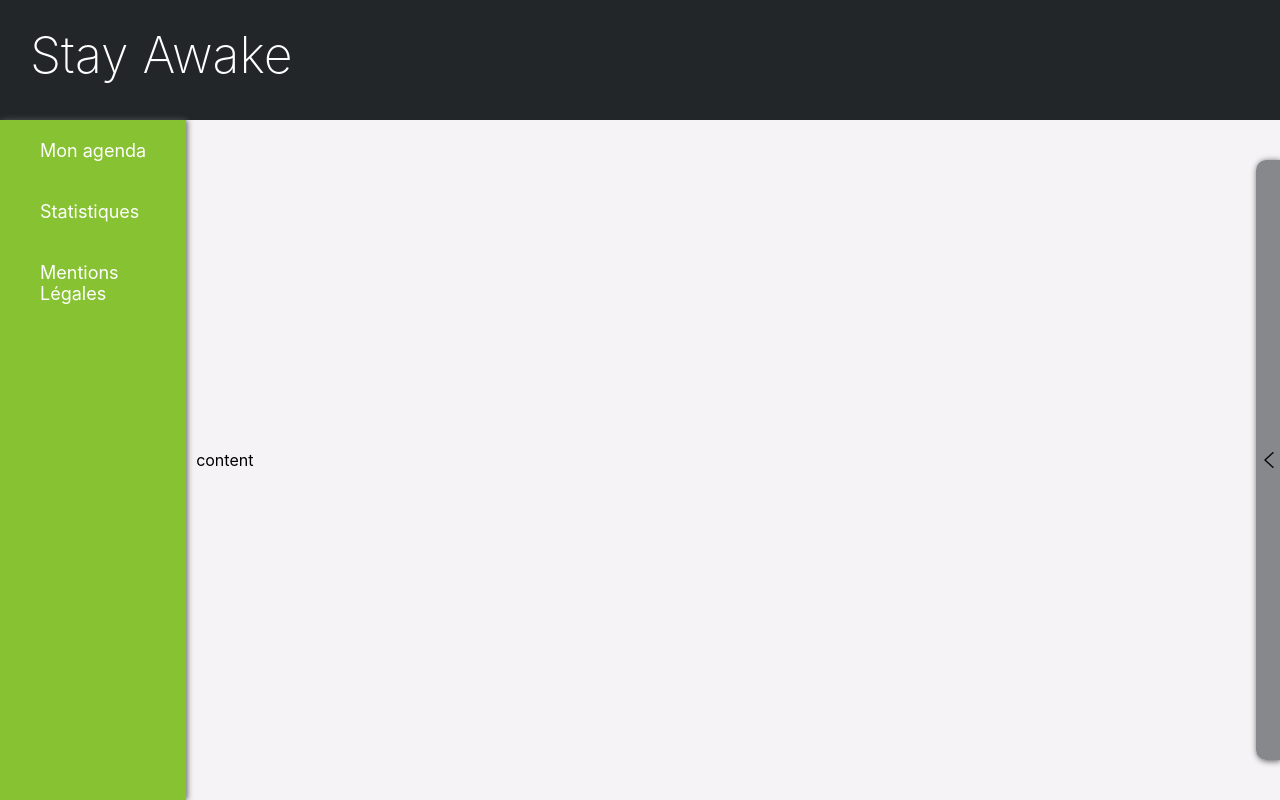
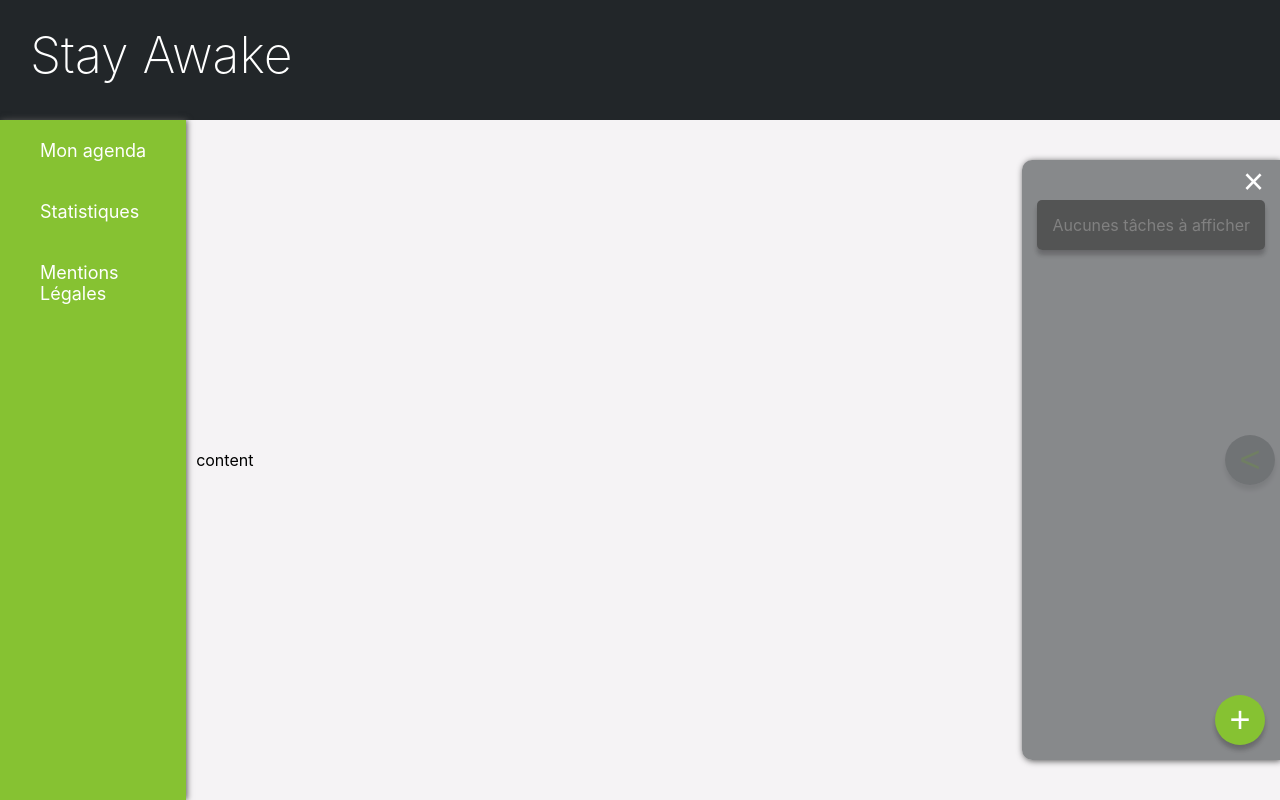
Before and after one commit to Lolo0611/projet_stay_awake, a React (Create React App) app in the folder stay_awake/: page / in a window 1280 px wide. Built offline with nearby package versions, Linux system fonts and the light colour scheme.

Commit message:
Add thomas task panel

```diff
--- a/stay_awake/src/App.css
+++ b/stay_awake/src/App.css
@@ -1,6 +1,56 @@
-.App {
+/*.App{
   background-color: rgb(37, 37, 37);
   min-height: 100%;
   min-width: 100%;
   margin: 0;
+}*/
+
+.App{
+  height: 100vh;
 }
+
+.App-header{
+  background-color: #222629;
+  height: 15vh;
+
+}
+
+.header-logo{
+  padding-top: 10px ;
+  width: 100px;
+  height: 100px;
+}
+
+.NavBar{
+    background-color: #86c232;
+    height: 85vh;
+    justify-content: start;
+    align-items: top;
+    box-shadow: 1px 0px 6px #555;
+}
+
+.content{
+  background-color: #f5f3f5;
+  display: flex;
+  flex-direction: row;
+  margin: 0%;
+  padding: 0%;
+}
+
+h1{
+  margin: 0%;
+  padding-left: 30px;
+  padding-top: 25px;
+  color : white;
+  font-weight: 200;
+  font-size: 50px;
+  font-family: -apple-system, BlinkMacSystemFont, 'Segoe UI', Roboto, Oxygen, Ubuntu, Cantarell, 'Open Sans', 'Helvetica Neue', sans-serif;
+}
+
+.content-right{
+  display: flex;
+  padding-left: 10px;
+  width: 100%;
+  justify-content: space-between;
+  align-items:  center;
+}
--- a/stay_awake/src/App.js
+++ b/stay_awake/src/App.js
@@ -1,11 +1,41 @@
 import './App.css';
 import TaskPanel from './components/TaskPanel';
+import Navbar from './components/Navbar';
 
 function App() {
   return (
     <div className="App">
-      <TaskPanel/>
+
+    <div className="App-header">
+         <h1> Stay Awake </h1>
     </div>
+
+    <div className="content">
+
+    <div className="NavBar">
+      <Navbar/>
+    </div>
+
+    <div className="content-right">
+
+    <p> content </p>
+
+
+
+
+    <TaskPanel/>
+
+
+
+
+
+
+    </div>
+
+    </div>
+
+
+  </div>
   );
 }
 
--- a/stay_awake/src/components/App.js
+++ /dev/null
@@ -1,42 +0,0 @@
-import '../style/App.css';
-import Navbar from '../components/Navbar';
-import Taskbar from './Taskbar';
-
-function App() {
-
-  return (
-    <div className="App">
-
-      <div className="App-header">
-           <h1> Stay Awake </h1>
-      </div>
-
-      <div className="content">
-
-      <div className="NavBar">
-      <Navbar/>
-      </div>
-
-      <div className="content-right">
-
-      <p> content </p>
-
-
-
-
-      <Taskbar></Taskbar>
-
-
-
-
-
-      </div>
-
-      </div>
-
-
-    </div>
-  );
-}
-
-export default App;
--- a/stay_awake/src/components/TaskPanel.js
+++ b/stay_awake/src/components/TaskPanel.js
@@ -99,24 +99,24 @@ function TaskPanel() {
             </div>
             <div className="popupForm" id="popupForm">
                 <div className="formContainer">
-                    <h1>Création d'une tâche</h1>
+                    <h1 className="title"> Création d'une tâche</h1>
 
-                    <label for="title"><b>Titre</b></label>
+                    <label for="title">Titre</label>
                     <input type="text" placeholder="Nom de la tâche" id="title" required/>
 
-                    <label for="description"><b>Description</b></label>
+                    <label for="description">Description</label>
                     <input type="text" placeholder="Description" id="description"/>
 
-                    <label for="startDate"><b>Date de début</b></label>
+                    <label for="startDate">Date de début</label>
                     <input type="datetime-local" id="startDate" required/>
 
-                    <label for="endDate"><b>Date de fin</b></label>
+                    <label for="endDate">Date de fin</label>
                     <input type="datetime-local" id="endDate" required/>
 
-                    <label for="location"><b>Destination</b></label>
+                    <label for="location">Destination</label>
                     <input type="text" id="location"/>
 
-                    <label for="priority"><b>Priorité de la tâche</b></label>
+                    <label for="priority">Priorité de la tâche</label>
                     <input type="number" min={1} max={3} id="priority"/>
 
                     <button type="submit" className="addButton" onClick={() => createTask()}>Ajouter</button>
--- a/stay_awake/src/components/Taskbar.js
+++ /dev/null
@@ -1,19 +0,0 @@
-import React, { useState } from 'react'
-import '../style/Task.css'
-import fleche from '../assets/fleche.png'
-
-
-function Taskbar(){
-    const [taskbar, setTaskbar] = useState(false);
-    const showTaskBar = () => setTaskbar(!taskbar);
-    return(
-        <div className="slider">
-        <div onClick={showTaskBar} className={taskbar? 'taskbar' : 'taskbar-hidden' }>
-            <img className="fleche" src={fleche} alt="fleche"/>
-            <p> Ici gestion des tâches </p> <p> Ici gestion des tâches </p>
-        </div>
-        </div>
-    )
-}
-
-export default Taskbar ;
--- a/stay_awake/src/index.js
+++ b/stay_awake/src/index.js
@@ -1,6 +1,6 @@
 import React from 'react';
 import ReactDOM from 'react-dom';
-import App from './components/App';
+import App from './App';
 import './style/index.css';
 
 ReactDOM.render(
--- a/stay_awake/src/style/App.css
+++ /dev/null
@@ -1,49 +0,0 @@
-.App{
-  height: 100vh;
-}
-
-.App-header{
-  background-color: #222629;
-  height: 15vh;
-
-}
-
-.header-logo{
-  padding-top: 10px ;
-  width: 100px;
-  height: 100px;
-}
-
-.NavBar{
-    background-color: #86c232;
-    height: 85vh;
-    justify-content: start;
-    align-items: top;
-    box-shadow: 1px 0px 6px #555;
-}
-
-.content{
-  background-color: #f5f3f5;
-  display: flex;
-  flex-direction: row;
-  margin: 0%;
-  padding: 0%;
-}
-
-h1{
-  margin: 0%;
-  padding-left: 30px;
-  padding-top: 25px;
-  color : white;
-  font-weight: 200;
-  font-size: 50px;
-  font-family: -apple-system, BlinkMacSystemFont, 'Segoe UI', Roboto, Oxygen, Ubuntu, Cantarell, 'Open Sans', 'Helvetica Neue', sans-serif;
-}
-
-.content-right{
-  display: flex;
-  padding-left: 10px;
-  width: 100%;
-  align-items:  center;
-  justify-content: space-between;
-}
--- a/stay_awake/src/style/TaskPanel.css
+++ b/stay_awake/src/style/TaskPanel.css
@@ -1,10 +1,7 @@
 .taskPanel {
-    position: fixed;
-    display: flex;
     justify-content: center;
     float: right;
     right: 0;
-    height: 100%;
     width: 50px;
 }
 
@@ -16,40 +13,39 @@
     border-style: none;
     height: 50px;
     width: 50px;
-    top: 50%;
     right: 5px;
     -ms-transform: translateY(-50%);
     transform: translateY(-50%);
-    color: rgb(0, 255, 170);
-    background-color: rgb(37, 37, 37);
+    color: #86c232;
+    background-color: #6b6e70cb;
     box-shadow: 0 5px 5px rgba(0, 0, 0, 0.05), 0 5px 5px rgba(0, 0, 0, 0.2);
 }
 
 .container {
-    min-height: 300px;
-    max-height: 90%;
-    width: 0;
+
     position: fixed;
     z-index: 1;
     right: 0;
-    top: 50%;
     transform: translate(0, -50%);
-    background-color: #111;
     overflow-x: hidden;
-    padding-top: 10px;
     transition: 0.5s;
+    background-color: #6b6e70cb;
+    box-shadow: 1px 1px 6px #555;
+    border-radius: 10px 0px 0px 10px;
+    color :whitesmoke;
+    height: 75vh;
 }
 
 .container .closeButton {
     position: absolute;
     top: 0;
-    right: 25px;
+    right: 10px;
     font-size: 36px;
     margin-left: 50px;
     text-decoration: none;
     background: none;
     border: none;
-    color: #818181;
+    color: white;
 }
 
 .container .closeButton:hover {
@@ -85,8 +81,8 @@
     border-style: none;
     height: 50px;
     width: 50px;
-    color: rgb(37, 37, 37);
-    background-color: rgb(0, 255, 170);
+    color: white;
+    background-color: #86c232;
     box-shadow: 0 5px 5px rgba(0, 0, 0, 0.05), 0 5px 5px rgba(0, 0, 0, 0.2);
 }
 
@@ -103,26 +99,31 @@
     left: 50%;
     margin-right: -50%;
     transform: translate(-50%, -50%);
-    color: #818181;
+    color: white;
+    font-family: -apple-system, BlinkMacSystemFont, 'Segoe UI', Roboto, Oxygen, Ubuntu, Cantarell, 'Open Sans', 'Helvetica Neue', sans-serif;
+    font-weight: 300;
 }
 
 .formContainer {
     display: flex;
     width: 100%;
-    padding: 10px;
+    padding: 20px;
+    padding-top:0 ;
     background-color: #111;
-    border: 3px solid rgb(0, 255, 170);
+    border-radius: 10px;
     flex-direction: column;
 }
 
 .formContainer input {
-    width: 100%;
+    width: 99%;
     padding-top: 5px;
     padding-bottom: 5px;
     margin-bottom: 15px;
+    margin-top: 5px;
     border: none;
     color: #818181;
     background: rgba(66, 66, 66, 0.75);
+    border-radius: 5px;
 }
 
 .formContainer input:focus {
@@ -131,7 +132,7 @@
 }
 
 .formContainer .addButton {
-    background-color: #04AA6D;
+    background-color: #86c232;
     color: white;
     font-size: 20px;
     padding: 16px 20px;
@@ -140,6 +141,7 @@
     width: 100%;
     margin-bottom:10px;
     opacity: 0.8;
+    border-radius: 5px;
 }
 
 .formContainer .cancelButton {
@@ -152,8 +154,14 @@
     width: 100%;
     margin-bottom:10px;
     opacity: 0.8;
+    border-radius: 5px;
 }
 
 .formContainer .addButton:hover {
     opacity: 1;
 }
+
+.title{
+margin-bottom: 30px;
+text-align: center;
+}
```
Also changed, not shown: 1 other file (tests, documents, lock files or other folders).
